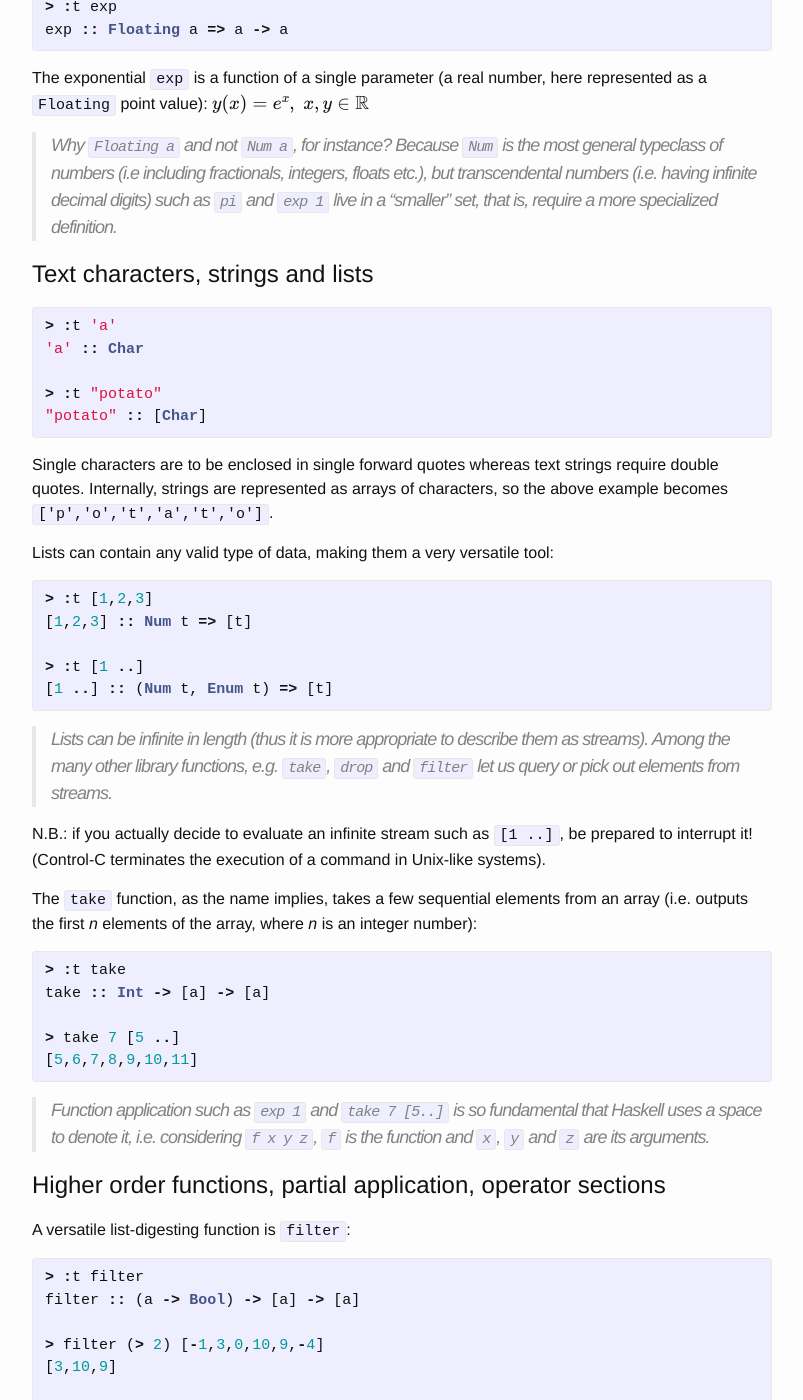
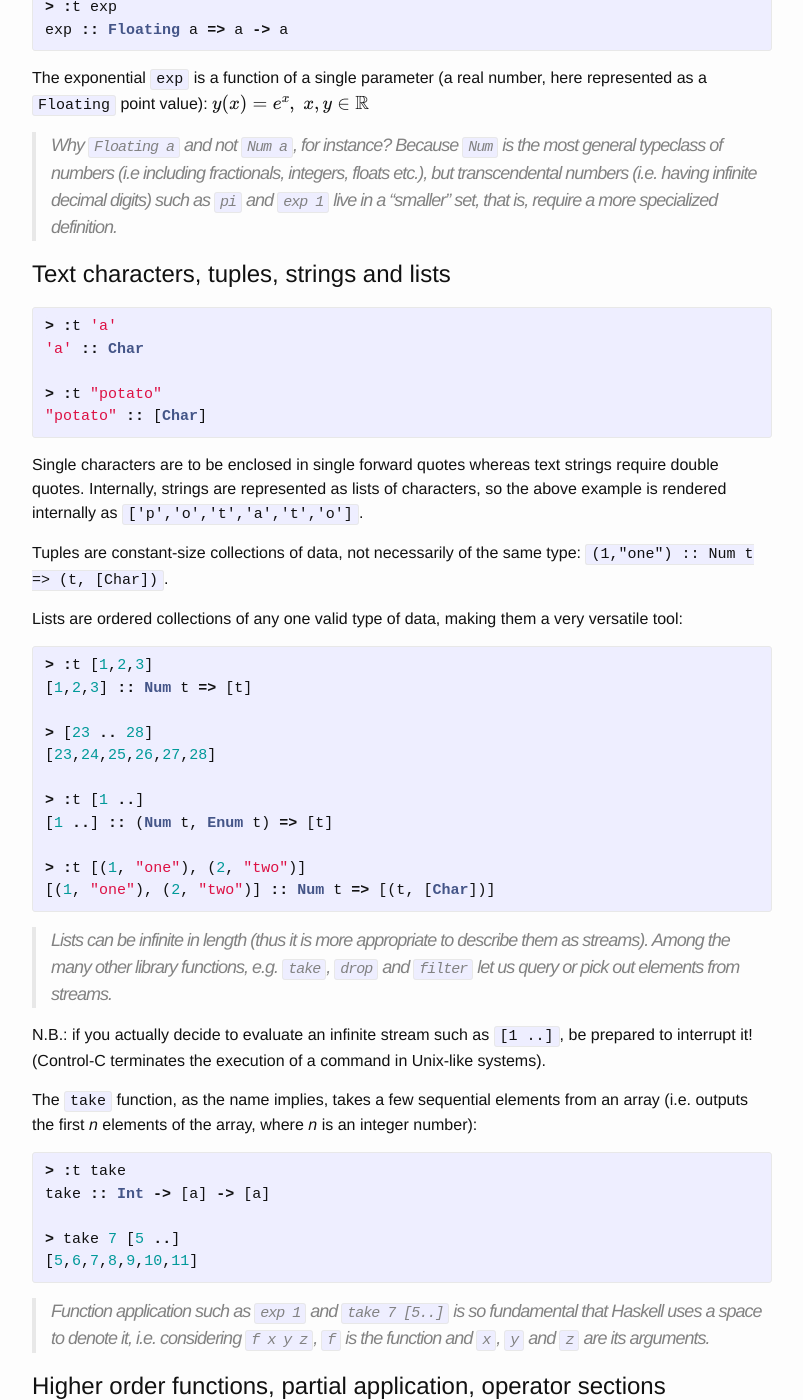
Before and after one commit to ocramz/ocramz.github.io, a Jekyll site: the page built from _posts/2015-08-21-haskell-tut-v1.markdown, in a window 1280 px wide and 1400 px high, scrolled down 1844 px. Shown: the whole window, without its empty margins (238-1041 px from the left). Built offline with Jekyll 4.4.1, drawn with Linux system fonts in a browser that asks for light colours; Markdown is read by kramdown in place of the engine named in the settings; formulas are drawn with MathJax 3; some of the changed text lies outside the part shown.

Commit message:
blog update

```diff
--- a/_posts/2015-08-21-haskell-tut-v1.markdown
+++ b/_posts/2015-08-21-haskell-tut-v1.markdown
@@ -76,7 +76,7 @@
 > Why `Floating a` and not `Num a`, for instance? Because `Num` is the most general typeclass of numbers (i.e including fractionals, integers, floats etc.), but transcendental numbers (i.e. having infinite decimal digits) such as `pi` and `exp 1` live in a "smaller" set, that is, require a more specialized definition.
 
 
-# Text characters, strings and lists
+# Text characters, tuples, strings and lists
 
 {% highlight haskell %}
 > :t 'a'
@@ -86,16 +86,24 @@
 "potato" :: [Char]
 {% endhighlight %}
 
-Single characters are to be enclosed in single forward quotes whereas text strings require double quotes. Internally, strings are represented as arrays of characters, so the above example becomes `['p','o','t','a','t','o']`.
+Single characters are to be enclosed in single forward quotes whereas text strings require double quotes. Internally, strings are represented as lists of characters, so the above example is rendered internally as `['p','o','t','a','t','o']`.
 
-Lists can contain any valid type of data, making them a very versatile tool:
+Tuples are constant-size collections of data, not necessarily of the same type: `(1,"one") :: Num t => (t, [Char])`.
+
+Lists are ordered collections of any one valid type of data, making them a very versatile tool:
 
 {% highlight haskell %}
 > :t [1,2,3]
 [1,2,3] :: Num t => [t]
 
+> [23 .. 28]
+[23,24,25,26,27,28]
+
 > :t [1 ..]
 [1 ..] :: (Num t, Enum t) => [t]
+
+> :t [(1, "one"), (2, "two")]
+[(1, "one"), (2, "two")] :: Num t => [(t, [Char])]
 
 {% endhighlight %}
 
@@ -616,7 +624,16 @@
 
 # Pattern guards
 
-One form of conditional branching statement is the _pattern guard_:
+One form of conditional branching statement is the _pattern guard_ `|`. Let's see a posible implementation of `filter`:
+
+{% highlight haskell %}
+filter' _ [] = []
+filter' p (x:xs) | p x       = x : filter' p xs
+                 | otherwise = filter' p xs
+{% endhighlight %}
+If `p x` evaluates to `True`, the first branch is taken;
+
+The options (expressions after `|`) are evaluated in top-to-bottom order, and the last one is only evaluated if none of the previous ones evaluates to `True`.
 
 {% highlight haskell %}
 oddness x
```
Also changed, not shown: other parts of _posts/2015-08-21-haskell-tut-v1.markdown (+1 -3 lines), 2 other files.
